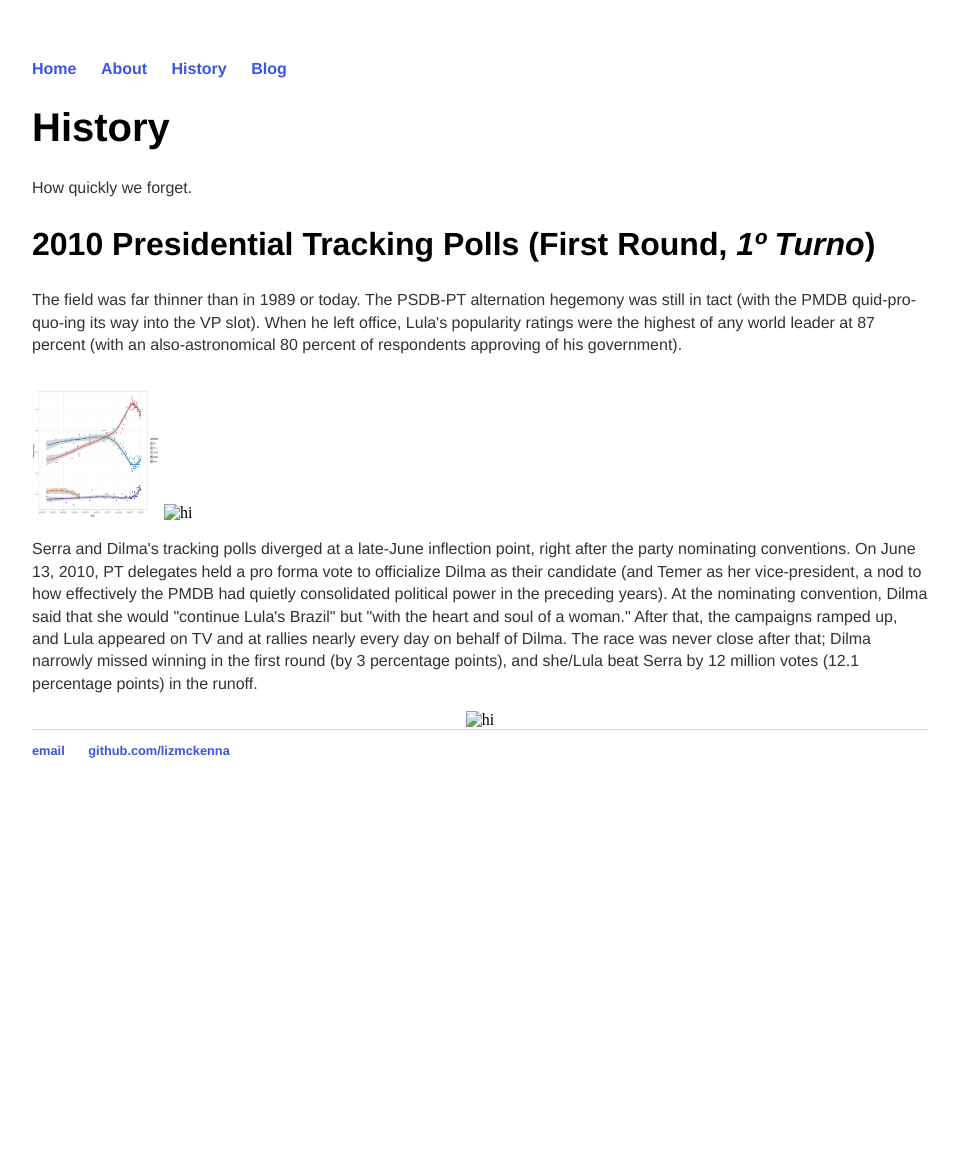
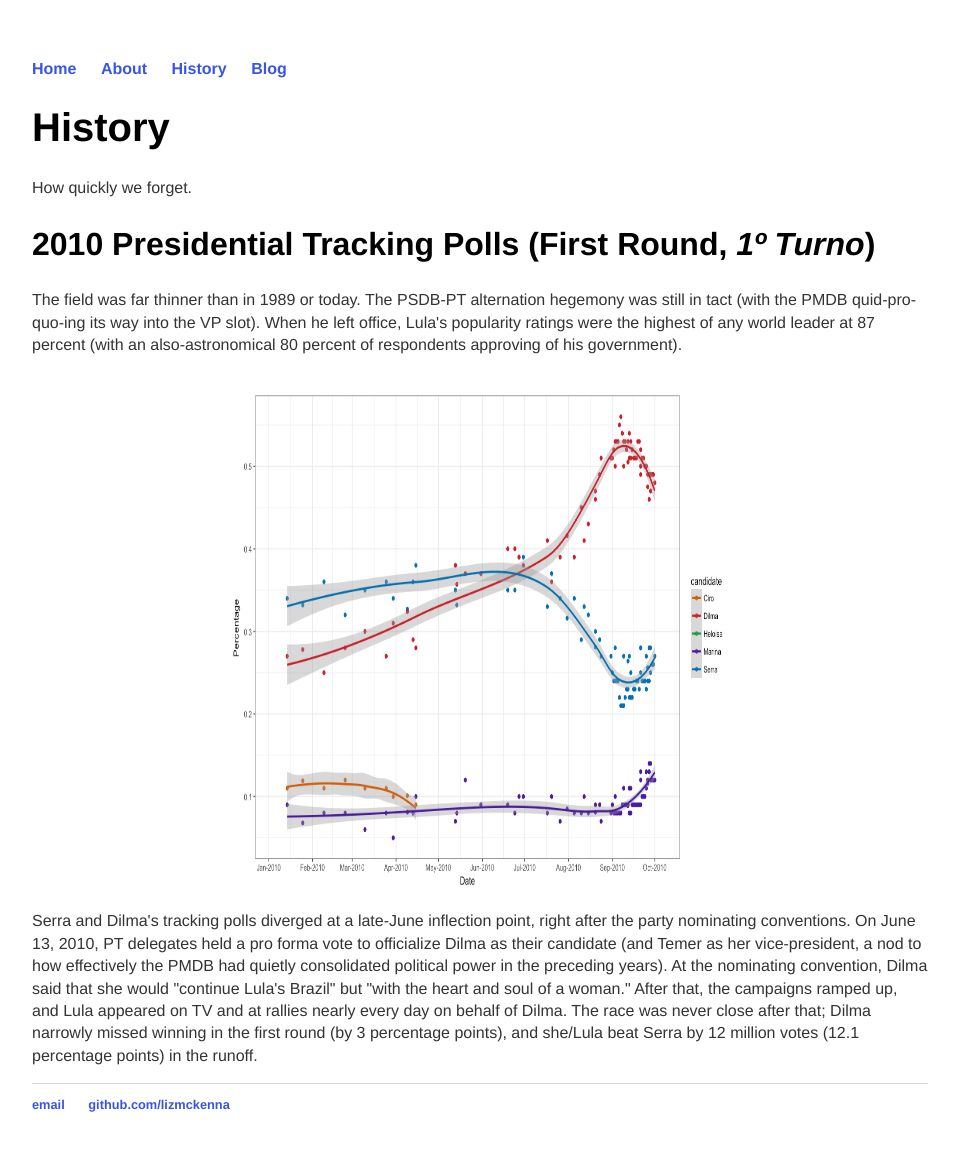
Before and after one commit to lizmckenna/elizabethmckenna.org, a Jekyll site: the page built from history/index.html, in a window 1280 px wide. Shown: the whole page, without its empty margins (160-1119 px from the left). Built offline with Jekyll 4.4.1, drawn with Linux system fonts in a browser that asks for light colours; before the commit the page ends 900 px from its top, so only the background shows below that.

Commit message:
Update index.html

```diff
--- a/history/index.html
+++ b/history/index.html
@@ -8,11 +8,8 @@
 	<h2> 2010 Presidential Tracking Polls (First Round, <i>1º Turno</i>)</h2>
 <p>The field was far thinner than in 1989 or today. The PSDB-PT alternation hegemony was still in tact (with the PMDB quid-pro-quo-ing its way into the VP slot). When he left office, Lula's popularity ratings were the highest of any world leader at 87 percent (with an also-astronomical 80 percent of respondents approving of his government).</p>
 <br>
-<img src="/images/10_tracking_polls.png" alt="HTML5 Icon" style="width:128px;height:128px;">
-<img src="images/10_tracking_polls.png" width="900px" height="auto" alt="hi" class="inline"/>
-
+<center>
+<img src="/images/10_tracking_polls.png" alt="HTML5 Icon" style="width:500px;height:500px;">
+	</center>
 <p>Serra and Dilma's tracking polls diverged at a late-June inflection point, right after the party nominating conventions. On June 13, 2010, PT delegates held a pro forma vote to officialize Dilma as their candidate (and Temer as her vice-president, a nod to how effectively the PMDB had quietly consolidated political power in the preceding years). At the nominating convention, Dilma said that she would "continue Lula's Brazil" but "with the heart and soul of a woman." After that, the campaigns ramped up, and Lula appeared on TV and at rallies nearly every day on behalf of Dilma. The race was never close after that; Dilma narrowly missed winning in the first round (by 3 percentage points), and she/Lula beat Serra by 12 million votes (12.1 percentage points) in the runoff.</p>
-<center>
-<img src="images/180210_facetwap.png" width="900px" height="auto" alt="hi" class="inline"/>
-</center>
 </div><!-- /.blurb -->
```
